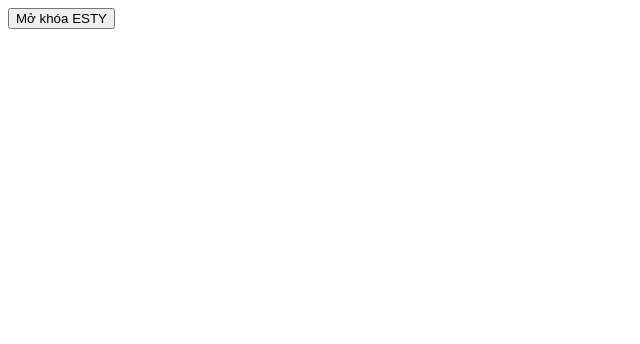
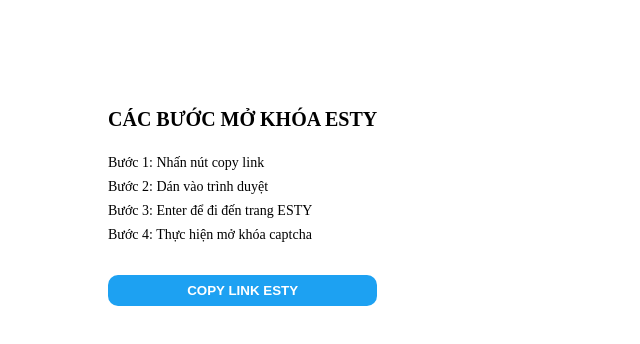
Before and after one commit to Neal6/bypass-esty, a plain HTML site: page index.html in a window 1280 px wide. Shown: the whole page, without its empty margins (0-640 px from the left). Drawn offline with Linux system fonts and the light colour scheme.

Commit message:
update bypass

```diff
--- a/index.html
+++ b/index.html
@@ -5,12 +5,55 @@
     <meta name="viewport" content="width=device-width, initial-scale=1.0" />
     <title>Document</title>
   </head>
+  <style>
+    .wrapper {
+      width: 100vw;
+      height: 100vh;
+      display: flex;
+    }
+    .title {
+      font-weight: bold;
+      font-size: 20px;
+      text-transform: uppercase;
+      margin-bottom: 24px;
+    }
+    .label {
+      margin: 8px 0px;
+      font-size: 14px;
+    }
+    #bypass-esty {
+      width: 100%;
+      margin-top: 24px;
+      border: none;
+      outline: none;
+      background-color: #1da1f2;
+      color: #fff;
+      padding: 8px;
+      border-radius: 10px;
+      cursor: pointer;
+      font-weight: 600;
+      text-transform: uppercase;
+    }
+  </style>
   <body>
-    <button id="bypass-esty" onclick="bypassEsty()">Mở khóa ESTY</button>
+    <div class="wrapper">
+      <div style="margin-top: 100px; margin-left: 100px">
+        <div class="title">Các bước mở khóa ESTY</div>
+        <div class="label">Bước 1: Nhấn nút copy link</div>
+        <div class="label">Bước 2: Dán vào trình duyệt</div>
+        <div class="label">Bước 3: Enter để đi đến trang ESTY</div>
+        <div class="label">Bước 4: Thực hiện mở khóa captcha</div>
+        <button id="bypass-esty" onclick="bypassEsty()">Copy link ESTY</button>
+      </div>
+    </div>
   </body>
   <script>
     function bypassEsty() {
-      window.location.href = "https://www.etsy.com/?ref=lgo/";
+      navigator.clipboard.writeText("https://www.etsy.com/?ref=lgo/");
+      document.getElementById("bypass-esty").innerHTML = "Đã copy link";
+      setTimeout(() => {
+        document.getElementById("bypass-esty").innerHTML = "Copy link ESTY";
+      }, 2000);
     }
   </script>
 </html>
```
